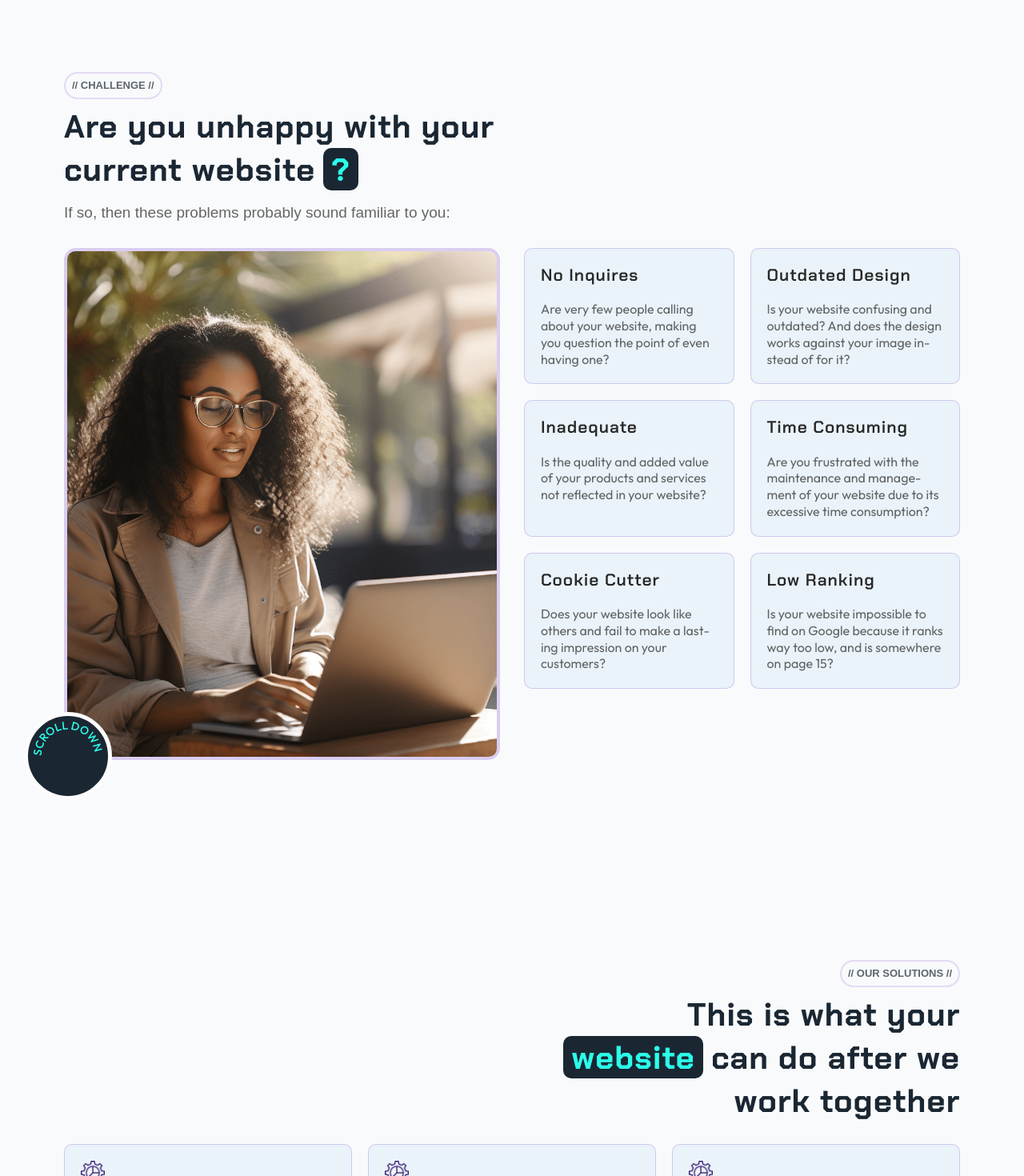
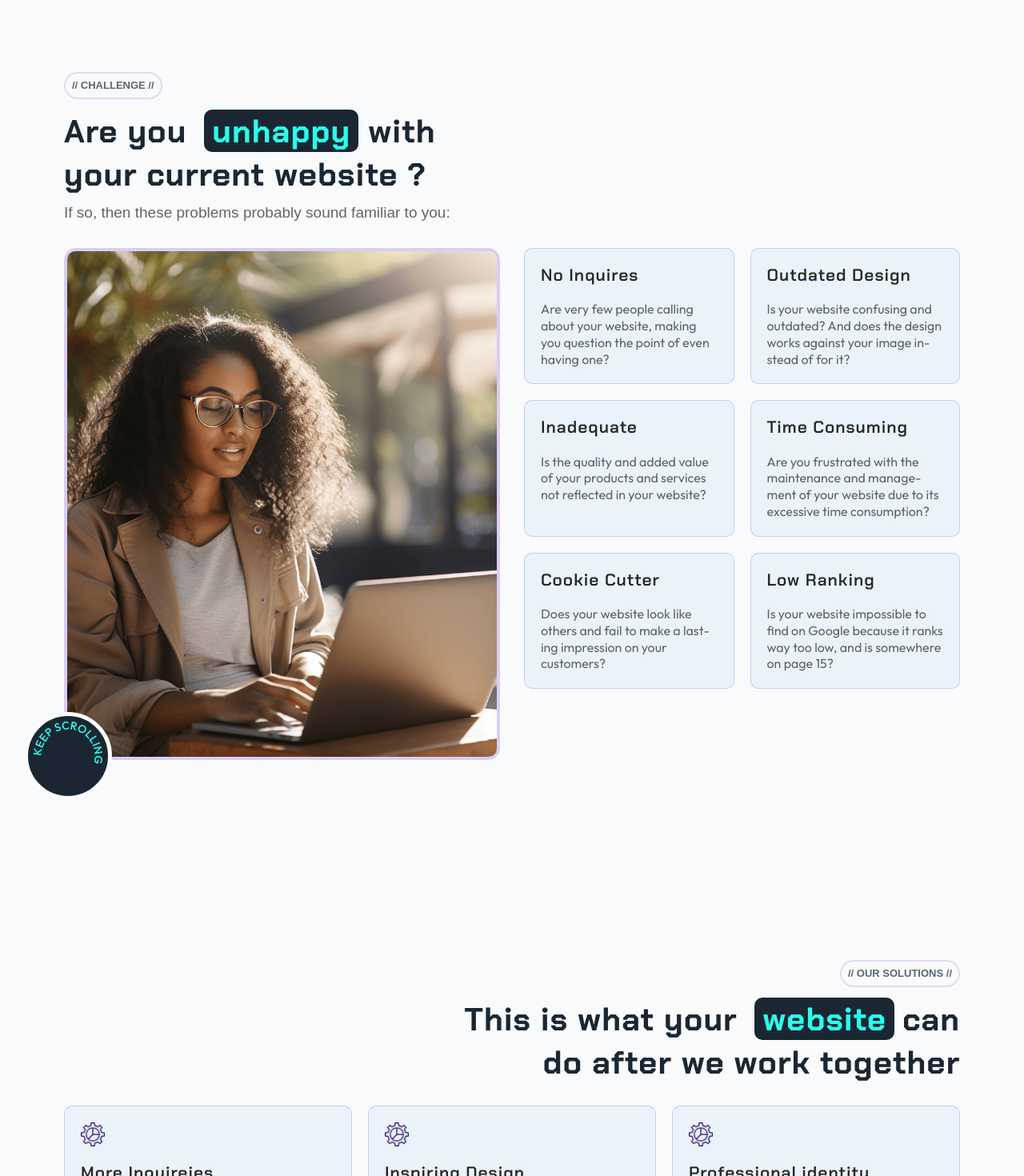
Before and after one commit to ChristianWare/chris-ware-agency, a Next.js app: page / in a window 1280 px wide. Shown: the part 900-2370 px from the top of the page at 80% size. Built offline with nearby package versions, Linux system fonts and the light colour scheme; a web font is replaced by a local one.

Commit message:
Rotating Btn Update

```diff
--- a/src/components/About/AboutSection.module.css
+++ b/src/components/About/AboutSection.module.css
@@ -16,7 +16,7 @@
   flex-direction: row-reverse;
   align-items: flex-start;
   justify-content: center;
-  gap: 5rem;
+  gap: 10rem;
 }
 
 .left,
--- a/src/components/About/AboutSection.tsx
+++ b/src/components/About/AboutSection.tsx
@@ -14,7 +14,7 @@ const AboutSection = () => {
           <div className={styles.bottom}>
             <div className={styles.left}>
               <div className={styles.rtContainer}>
-                <RotatingText />
+                <RotatingText text='Almost There' />
               </div>
               <div className={styles.imgContainer}>
                 <Image
--- a/src/components/Challenge/Challenge.tsx
+++ b/src/components/Challenge/Challenge.tsx
@@ -16,8 +16,8 @@ const Challenge = () => {
               <Label text='// Challenge //' />
             </div>
             <h2 className={styles.heading}>
-              Are you unhappy with your current website
-              <span className={styles.highlight}>?</span>
+              Are you <span className={styles.highlight}>unhappy</span> with
+              your current website ?
             </h2>
             <p className={styles.copy}>
               If so, then these problems probably sound familiar to you:
@@ -36,7 +36,7 @@ const Challenge = () => {
             </div>
             <div className={styles.right}>
               <div className={styles.rtContainer}>
-                <RotatingText />
+                <RotatingText text='Keep Scrolling' />
               </div>
               <div className={styles.imgContainer}>
                 <Image
--- a/src/components/Hero/Hero.tsx
+++ b/src/components/Hero/Hero.tsx
@@ -52,7 +52,7 @@ const Hero = () => {
             </div>
             <div className={styles.right}>
               <div className={styles.rtContainer}>
-                <RotatingText />
+                <RotatingText text='scroll down' />
               </div>
               <div className={styles.imgContainer}>
                 <Image
--- a/src/components/Process/Process.module.css
+++ b/src/components/Process/Process.module.css
@@ -20,6 +20,10 @@
   position: -webkit-sticky;
   position: sticky;
   top: 20px;
+}
+
+.lableContainer {
+  margin-bottom: 1rem;
 }
 
 .highlight {
@@ -78,10 +82,10 @@
     flex-direction: column;
   }
 
-.topText {
-  width: 100%;
-  text-align: center;
-}
+  .topText {
+    width: 100%;
+    text-align: center;
+  }
 
   .left {
     position: relative;
--- a/src/components/RotatingText/RotatingText.module.css
+++ b/src/components/RotatingText/RotatingText.module.css
@@ -9,6 +9,7 @@
   align-items: center;
   justify-content: center;
   padding: 0.5rem;
+  user-select: none;
 }
 
 .svg {
@@ -16,5 +17,5 @@
   font-weight: 500;
   text-transform: uppercase;
   fill: var(--secondary);
-  animation: rotation 15s linear infinite;
+  user-select: none;
 }
--- a/src/components/RotatingText/RotatingText.tsx
+++ b/src/components/RotatingText/RotatingText.tsx
@@ -2,8 +2,13 @@
 
 import { useEffect, useState } from "react";
 import styles from "./RotatingText.module.css";
+import { FC } from "react";
 
-const RotatingText = () => {
+interface RotatingTextProps {
+  text: string;
+}
+
+const RotatingText: FC<RotatingTextProps> = ({ text }) => {
   const [rotationAngle, setRotationAngle] = useState(0);
 
   useEffect(() => {
@@ -44,7 +49,7 @@ const RotatingText = () => {
         </defs>
         <text font-size='15.6'>
           <textPath className={styles.svg} xlinkHref='#circle'>
-            Scroll down
+            {text}
           </textPath>
         </text>
       </svg>
--- a/src/components/Solutions/Solutions.module.css
+++ b/src/components/Solutions/Solutions.module.css
@@ -17,7 +17,7 @@
 
 .heading {
   line-height: 120%;
-  width: 50%;
+  width: 60%;
   text-align: right;
 }
 
@@ -26,6 +26,7 @@
   color: var(--secondary);
   padding: 0.05rem 1rem;
   margin-right: 1rem;
+  margin-left: 1rem;
   border-radius: 10px;
 }
 
```
